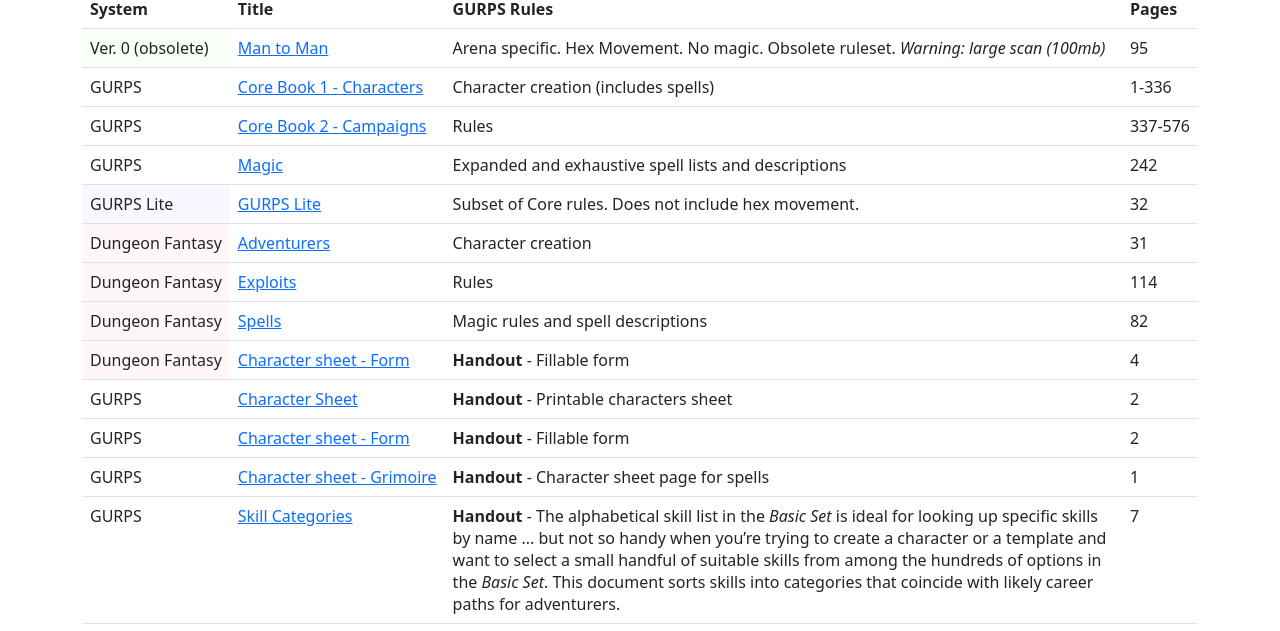
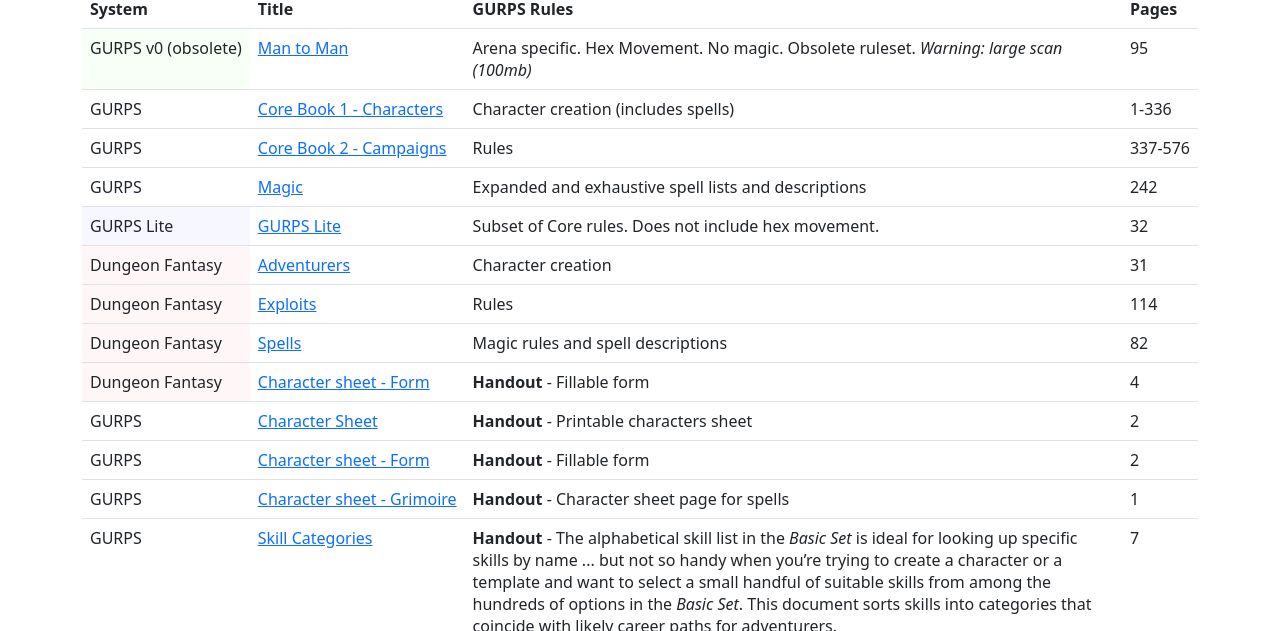
Before and after one commit to gubbins1/games, a plain HTML site: page rpg/index.html in a window 1280 px wide. Shown: the part 56-687 px from the top of the page. Drawn offline with nearby package versions, Linux system fonts and the light colour scheme.

Commit message:
Update index.html

```diff
--- a/rpg/index.html
+++ b/rpg/index.html
@@ -19,7 +19,7 @@
     <h2 class="text-center">GURPS Rules</h2>
     <table class=table>
       <tr><th>System<th>Title<th>GURPS Rules<th>Pages
-      <tr><td class="system m2m">Ver. 0 (obsolete)<td class=title><a href='https://drive.google.com/file/d/1eNn_00SVU4jtu579nmVRzE9pDqKzt2bv/view' target=_blank>Man to Man</a><td>Arena specific. Hex Movement. No magic. Obsolete ruleset. <em>Warning: large scan (100mb)</em><td>95
+      <tr><td class="system m2m">GURPS v0 (obsolete)<td class=title><a href='https://drive.google.com/file/d/1eNn_00SVU4jtu579nmVRzE9pDqKzt2bv/view' target=_blank>Man to Man</a><td>Arena specific. Hex Movement. No magic. Obsolete ruleset. <em>Warning: large scan (100mb)</em><td>95
 
       <tr><td>GURPS<td class=title><a href='https://drive.google.com/file/d/1yr7JrM5PGiKofDClMmk2yQnnIjSIkuy7/view' target=_blank>Core Book 1 - Characters</a><td>Character creation (includes spells)<td class=pages>1-336
       <tr><td>GURPS<td class=title><a href='https://drive.google.com/file/d/1TH3I4-IBaUnvriNrt0lpUvCeaguOAuQc/view' target=_blank>Core Book 2 - Campaigns</a><td>Rules<td class=pages>337-576
```
